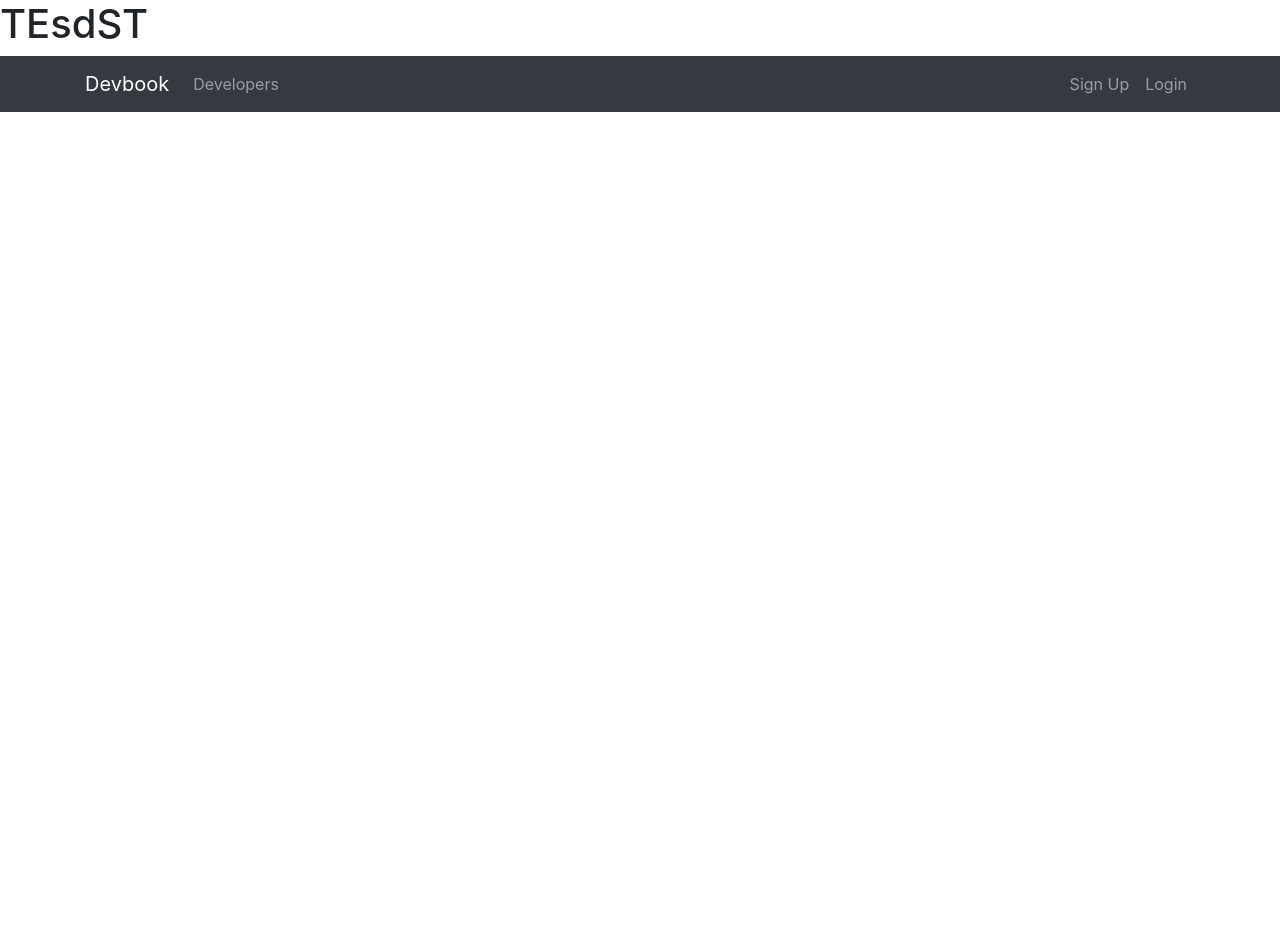
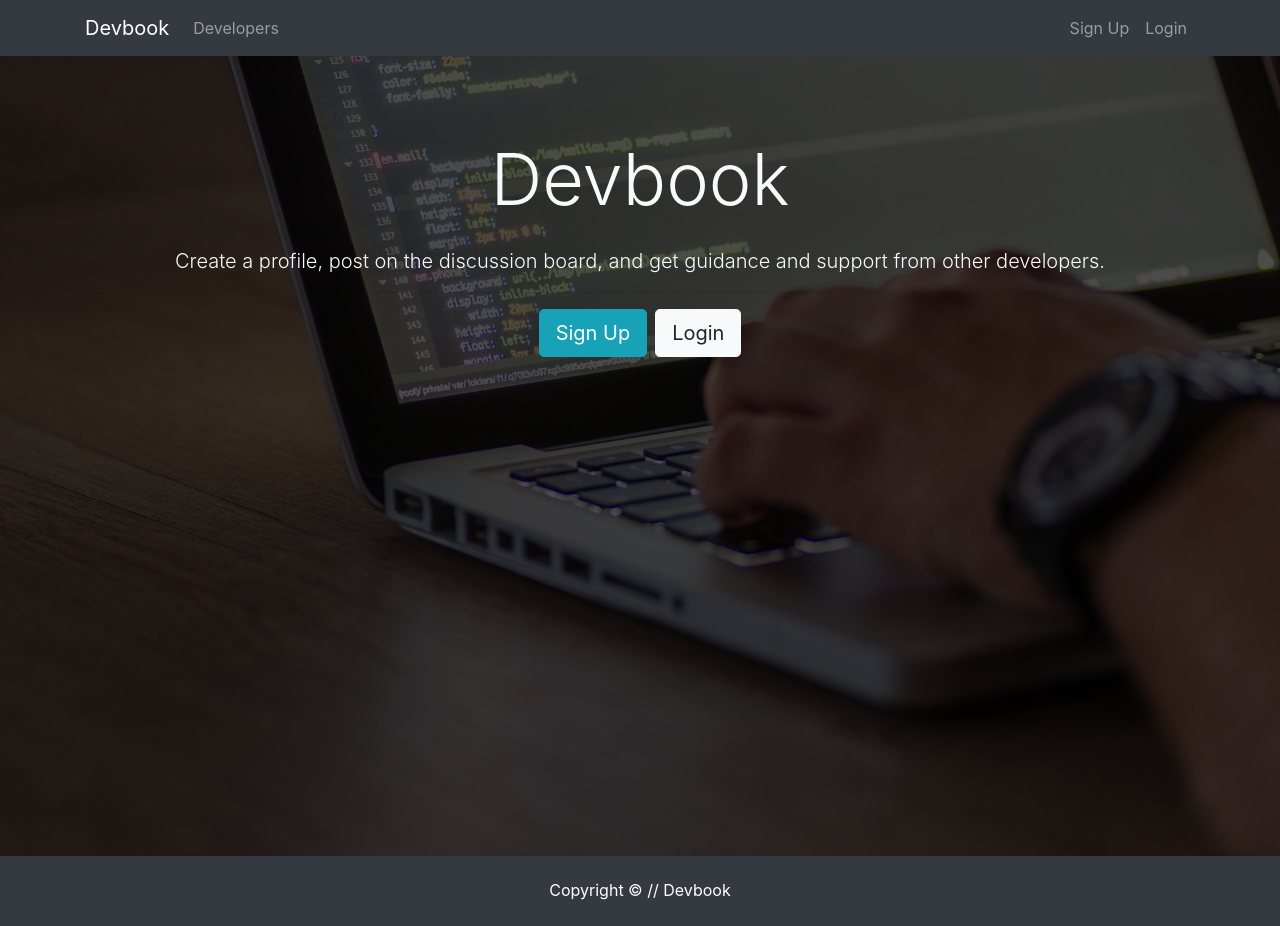
Before and after one commit to xynyx/devbook, a React (Create React App) app in the folder client/: page / in a window 1280 px wide. Before the commit the page ends 800 px from the top, so only its background shows below. Built offline with nearby package versions, Linux system fonts and the light colour scheme.

Commit message:
Landing page layout

```diff
--- a/client/src/App.js
+++ b/client/src/App.js
@@ -1,12 +1,15 @@
-import React from 'react';
-import Navbar from './components/layout/Navbar'
-import './App.css';
+import React from "react";
+import Navbar from "./components/layout/Navbar";
+import Footer from "./components/layout/Footer.jsx";
+import Landing from "./components/layout/Landing.jsx";
+import "./App.css";
 
 function App() {
   return (
     <div className="App">
-      <h1>TEsdST</h1>
       <Navbar />
+      <Landing />
+      <Footer />
     </div>
   );
 }
--- a/client/src/components/layout/Footer.jsx
+++ b/client/src/components/layout/Footer.jsx
@@ -0,0 +1,11 @@
+import React from "react";
+
+export default () => {
+  return (
+    <div>
+      <footer className="bg-dark text-white mt-5 p-4 text-center">
+        Copyright &copy; {new Date().getFullYear} // Devbook
+      </footer>
+    </div>
+  );
+};
--- a/client/src/components/layout/Landing.jsx
+++ b/client/src/components/layout/Landing.jsx
@@ -0,0 +1,30 @@
+import React, { Component } from "react";
+
+export default class Landing extends Component {
+  render() {
+    return (
+      <div className="landing">
+        <div className="dark-overlay landing-inner text-light">
+          <div className="container">
+            <div className="row">
+              <div className="col-md-12 text-center">
+                <h1 className="display-3 mb-4">Devbook</h1>
+                <p className="lead">
+                  {" "}
+                  Create a profile, post on the discussion board, and get guidance and support from other developers.
+                </p>
+                <hr />
+                <a href="register.html" className="btn btn-lg btn-info mr-2">
+                  Sign Up
+                </a>
+                <a href="login.html" className="btn btn-lg btn-light">
+                  Login
+                </a>
+              </div>
+            </div>
+          </div>
+        </div>
+      </div>
+    );
+  }
+}
```
